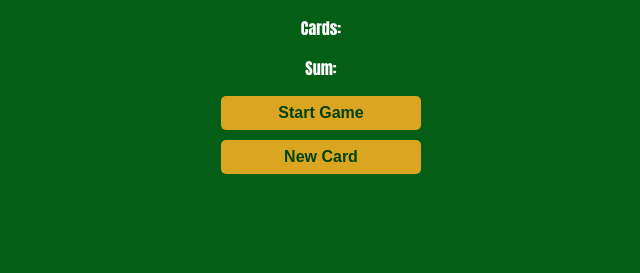
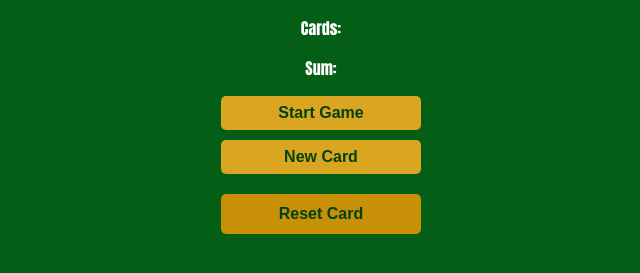
Before and after one commit to JocelwithL/Blackjack-Game, a plain HTML site: page index.html in a window 1280 px wide. Shown: the part 123-396 px from the top of the page, without its empty margins (319-959 px from the left). Drawn offline with Linux system fonts and the light colour scheme.

Commit message:
Add Reset Button. Add new feature in Start Game Button to not let player generate multiple cards

```diff
--- a/index.html
+++ b/index.html
@@ -15,7 +15,9 @@
     <button id="start-btn" onclick="startGame()">Start Game</button>
     <br>
     <button id="new-card-btn" onclick="getNewCard()">New Card</button>
-    <p id="player-el"></p>
+    <!-- <p id="player-el"></p> -->
+    <br>
+    <button id="reset-btn" onclick="resetCard()">Reset Card</button>
 </body>
 <script src="script.js"></script>
 </html>
--- a/script.js
+++ b/script.js
@@ -1,3 +1,7 @@
+let player = {
+    name: "Jocel",
+    chips: 145
+}
 let cards = [];
 let sum = 0;
 let hasBlackJack = false;
@@ -6,11 +10,11 @@ let message = "";
 let sumEl = document.getElementById("sum-el");
 let messageEl = document.getElementById("message-el");
 let cardEl = document.querySelector("#card-el");
-// let playerName = "Jocel";
-// let playerChips = 145;
-// let playerEl = document.getElementById("player-el");
+let playerHaveTwoCards = false;
 
-// playerEl.innerHTML = playerName + ": $" + playerChips;
+let playerEl = document.getElementById("player-el");
+// playerEl.innerHTML = player.name + ": $" + player.chips;
+
 
 function getRandomCard() {
      let randomNum = Math.floor(Math.random() * 13) + 1;
@@ -28,16 +32,22 @@ function getRandomCard() {
 }
 
 
+
+
+
 function startGame() {
     isAlive = true;
     let firstCard = getRandomCard();
     let secondCard = getRandomCard();
     cards = [firstCard, secondCard];
     sum = firstCard + secondCard;
-    renderGame()
+        if (playerHaveTwoCards === false) {
+            renderGame()
+        }
 }
 
 function renderGame() {
+    playerHaveTwoCards = true;
 if (sum < 21) {
     message = "Want another card?";
 }
@@ -51,7 +61,7 @@ else {
 }
 
 sumEl.innerHTML = "Sum: " + sum;
-cardEl.innerHTML = "Cards: "
+cardEl.innerHTML = "Cards: ";
 for(let i=0; i < cards.length; i++) {
     cardEl.innerHTML += cards[i] + " ";
 }
@@ -68,4 +78,17 @@ function getNewCard() {
 
 }
 
-// 3:21:00
+function resetCard() {
+    firstCard = 0;
+    secondCard = 0;
+    anotherCard = 0;
+    sumEl.innerHTML = "Sum: ";
+    cardEl.innerHTML = "Cards: ";
+    playerHaveTwoCards = false;
+
+    console.log(firstCard);
+    console.log(secondCard);
+    console.log(anotherCard);
+}
+
+// 4:15:00
--- a/style.css
+++ b/style.css
@@ -51,3 +51,26 @@ h1 {
     background-color: rgb(199, 145, 8);
 
 }
+
+#reset-btn {
+    margin-top: 10px;
+    width: 200px;
+    height: 40px;
+    border: none;
+    border-radius: 5px;
+    background-color: rgb(199, 144, 6);
+    color: rgb(1, 65, 12);
+    font-size: 16px;
+    font-weight: 600;
+    cursor: pointer;
+    margin-top: 20px;
+}
+
+#reset-btn:hover {
+    background-color: rgb(211, 155, 14);
+}
+
+#reset-btn:active {
+    background-color: rgb(199, 144, 6);
+
+}
```
